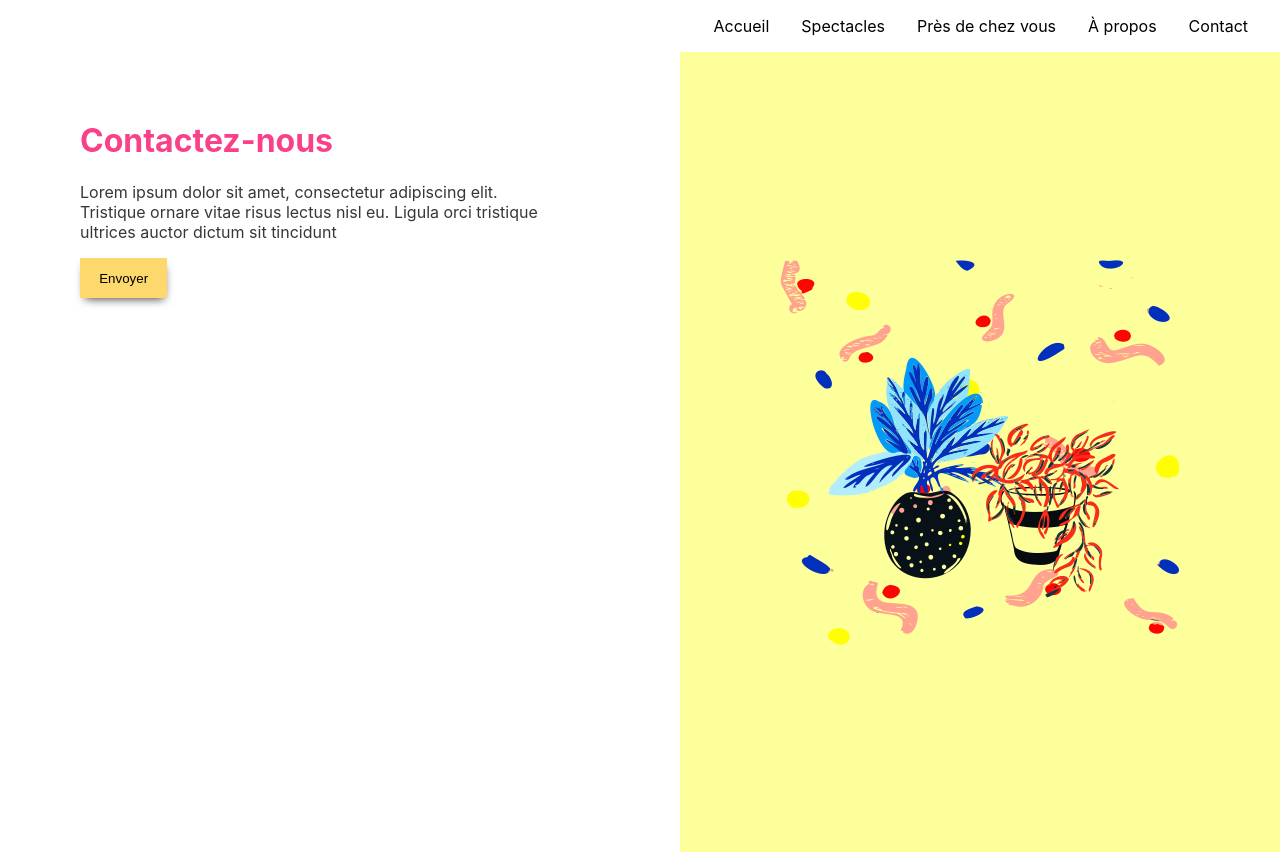
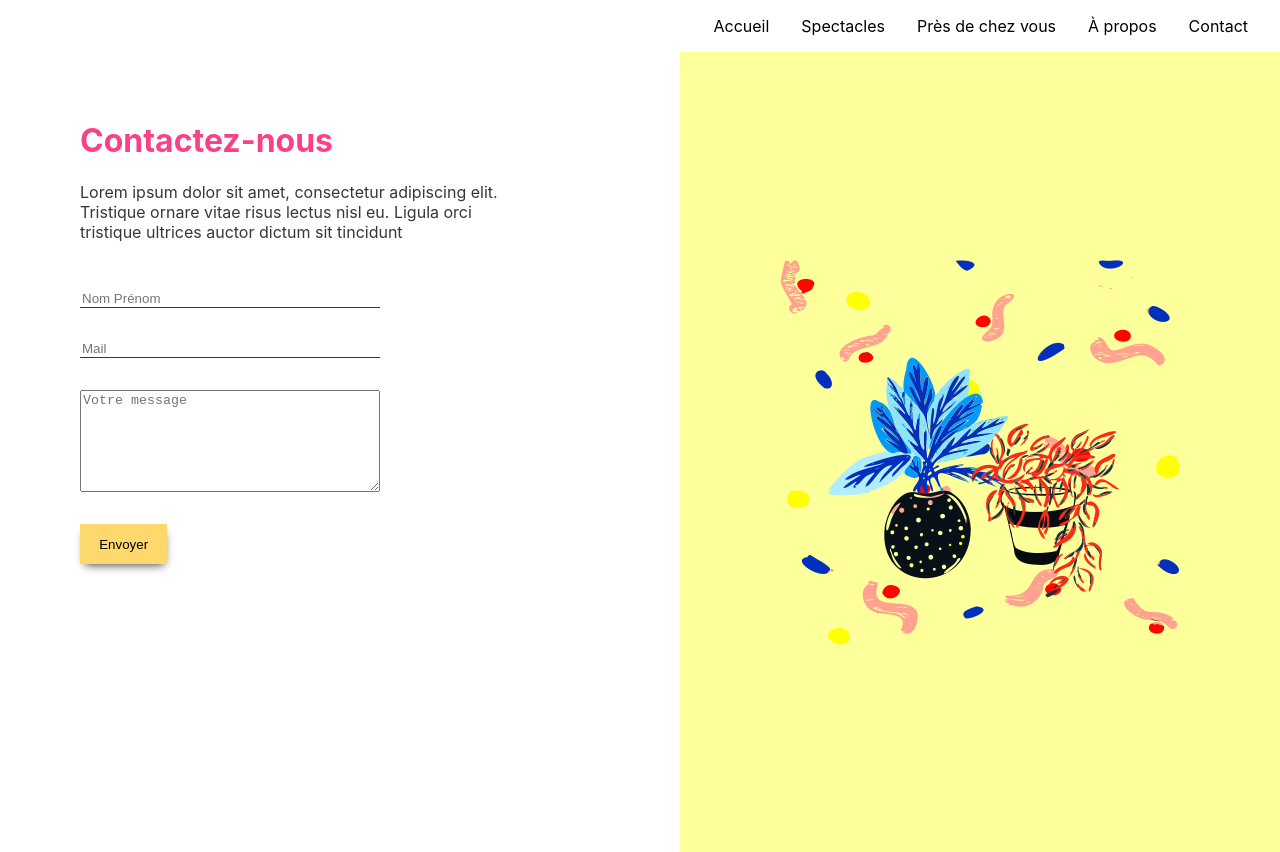
Before and after one commit to ho823/Wild-circus-front, a React (Create React App) app: page /contact in a window 1280 px wide. Built offline with nearby package versions, Linux system fonts and the light colour scheme.

Commit message:
CSS of Maps and Contact is finished

```diff
--- a/src/Mainstyle.jsx
+++ b/src/Mainstyle.jsx
@@ -10,6 +10,7 @@ export const Button = styled.button`
   background-color: #FDD86D;
   padding: 0.8rem 1.2rem 0.8rem 1.2rem;
   border: none;
+  cursor: pointer;
 `;
 
 export const Titleh3 = styled.h3`
@@ -19,7 +20,12 @@ export const Titleh3 = styled.h3`
 `;
 
 export const Title = styled.h1`
-  width: 60%;
   color: #F94189;
   font-size: 2rem;
 `;
+
+export const Input = styled.input`
+margin-top: 2rem;
+border: none;
+border-bottom: 0.1rem solid #373737;
+`;
--- a/src/components/Contact.jsx
+++ b/src/components/Contact.jsx
@@ -1,7 +1,7 @@
 import React from 'react';
 import styled from 'styled-components';
 import Navbar from './Navbar';
-import { Paragraph, Button, Title } from '../Mainstyle';
+import { Paragraph, Button, Title, Input } from '../Mainstyle';
 import dupoplants from '../image/duoplants.png';
 
 
@@ -16,8 +16,6 @@ const LeftContent = styled.div`
   padding-left: 5rem;
   padding-top: 3rem;
 `;
-
-
 
 const RightContent = styled.div`
   width: 50%;
@@ -34,15 +32,33 @@ const TitleH1 = styled(Title)`
   font-size: 2rem;
 `;
 
-const HomeContent = styled(Paragraph)`
-  width: 80%;
+const ContactContent = styled(Paragraph)`
+  width: 70%;
 
 `;
 
-const HomeButton = styled(Button)`
+const ContactButton = styled(Button)`
   box-shadow: 1px 5px 10px -4px rgba(0,0,0,0.75);
+  margin-top: 2rem;
 `;
 
+const ContactForm = styled.form`
+  display: flex;
+  flex-direction: column;
+  box-sizing: border-box;
+  width: 50%;
+
+`;
+
+const ContactInput = styled(Input)`
+
+`;
+
+const TextArea = styled.textarea`
+  margin-top: 2rem;
+  height: 6rem;
+
+`;
 
 export default function Contact() {
   return (
@@ -53,10 +69,27 @@ export default function Contact() {
 
         <LeftContent>
         <TitleH1>Contactez-nous</TitleH1>
-          <HomeContent>Lorem ipsum dolor sit amet, consectetur adipiscing elit.
+          <ContactContent>Lorem ipsum dolor sit amet, consectetur adipiscing elit.
             Tristique ornare vitae risus lectus nisl eu.
-            Ligula orci tristique ultrices auctor dictum sit tincidunt </HomeContent>
-            <HomeButton>Envoyer</HomeButton>
+            Ligula orci tristique ultrices auctor dictum sit tincidunt </ContactContent>
+
+            <ContactForm>
+            <ContactInput
+             placeholder="Nom Prénom"
+             type="text"
+             name="name"
+             />
+            <ContactInput
+             placeholder="Mail"
+             type="email"
+             name="email"
+             />
+            <TextArea
+             placeholder="Votre message"
+              />
+            </ContactForm>
+
+            <ContactButton type="submit">Envoyer</ContactButton>
         </LeftContent>
 
         <RightContent>
--- a/src/components/Maps.jsx
+++ b/src/components/Maps.jsx
@@ -1,35 +1,48 @@
 import React from 'react';
 import Navbar from './Navbar';
 import styled from 'styled-components';
-import { Title, Button } from '../Mainstyle';
+import { Title, Button, Input } from '../Mainstyle';
 import laying from '../image/laying.png';
+import map from '../image/map.png';
+
 
 const MapsTitle = styled(Title)`
   width: 20%;
+`;
+
+const SearchButton = styled(Button)`
+  margin-top: 1rem;
+`;
+
+const SearchInput = styled(Input)`
+`;
+
+const MapsContent = styled.div`
+  display: flex;
+  height: 70vh;
+  flex-direction: column;
+  align-items: center;
+  `;
+
+const MapsForm = styled.form`
+  display: flex;
+  flex-direction: column;
+  width: 20%;
+  box-sizing: border-box;
+`;
+
+const OneMap = styled.img`
+  margin-top: 1rem;
 
 `;
 
 const Banner = styled.div`
-  height: 50vh;
+  height: 30vh;
   background-image: url(${laying});
   background-size: 40%;
   background-repeat: no-repeat;
   background-position: left;
   background-color: #FDFF9B;
-`;
-
-const SearchButton = styled(Button)`
-width: 20%;
-`;
-
-const SearchInput = styled.input`
-  padding: 0.6rem 0.8rem 0.6rem 0.8rem;
-  margin-right: 1rem;
-  width: 20%;
-`;
-
-const MapsContent = styled.div`
-
 
 `;
 
@@ -37,13 +50,20 @@ export default function Maps() {
   return (
     <>
       <Navbar />
+
       <MapsContent>
       <MapsTitle>Les spectacles près de chez moi</MapsTitle>
+
+      <MapsForm>
       <SearchInput type="search" placeholder="Tapez votre code postal"></SearchInput>
       <SearchButton type="submit">Chercher</SearchButton>
-      <Banner>
-      </Banner>
+      </MapsForm>
+
+      <OneMap src={map} alt="Map" />
     </MapsContent>
+
+    <Banner>
+    </Banner>
     </>
   );
 }
```
Also changed, not shown: src/image/map.png (added).
